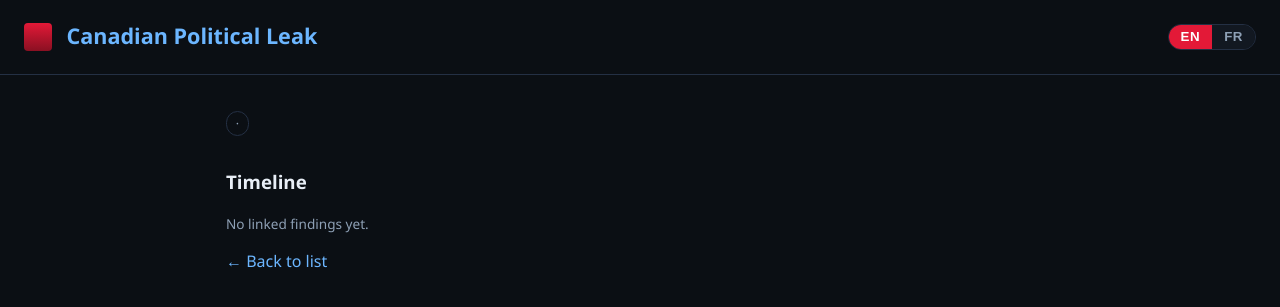
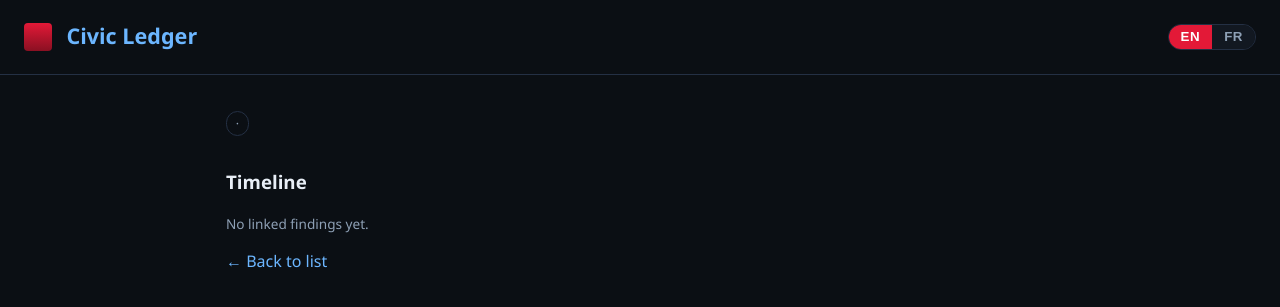
Before and after one commit to Orffyrus-Qc/civic-ledger, a FastAPI app: template app/app/templates/entity.html in a window 1280 px wide. Shown: the top 307 px of the page. Run offline with FastAPI, Linux system fonts and the light colour scheme; the template is opened without the code that fills it, so the values that code supplies are empty; parts of the project's set-up code (start-up, migrations or seed data) failed here and were passed over.

Commit message:
Rename the product to Civic Ledger.

```diff
--- a/app/app/__init__.py
+++ b/app/app/__init__.py
@@ -1 +1 @@
-"""Canadian Political Leak — public-source watchdog."""
+"""Civic Ledger — public-source watchdog."""
--- a/app/app/config.py
+++ b/app/app/config.py
@@ -40,7 +40,7 @@ NUM_CTX = _env_int("OLLAMA_NUM_CTX", 6144)
 STALE_HOURS = _env_int("STALE_HOURS", 12)
 USER_AGENT = _env(
     "CPL_USER_AGENT",
-    "CanadianPoliticalLeak/1.0 (+local-sandbox; public-records research; no-dox)",
+    "CivicLedger/1.0 (+local-sandbox; public-records research; no-dox)",
 )
 PARLIAMENT_SESSION = _env("PARLIAMENT_SESSION", "45-1")
 CONTRACTS_RESOURCE_ID = _env(
--- a/app/app/main.py
+++ b/app/app/main.py
@@ -61,7 +61,7 @@ async def lifespan(_app: FastAPI):
         scheduler.shutdown(wait=False)
 
 
-app = FastAPI(title="Canadian Political Leak", docs_url=None, redoc_url=None, lifespan=lifespan)
+app = FastAPI(title="Civic Ledger", docs_url=None, redoc_url=None, lifespan=lifespan)
 app.mount("/static", StaticFiles(directory=str(ROOT / "static")), name="static")
 
 
--- a/app/app/static/i18n.js
+++ b/app/app/static/i18n.js
@@ -1,6 +1,6 @@
 const I18N = {
   en: {
-    brand: "Canadian Political Leak",
+    brand: "Civic Ledger",
     tag: "Public-source watchdog · follow the money · promises vs. record",
     disclaimer:
       "Tracks public officials, parties, lobbyists, contracts, and published reporting. Private addresses, phones, SINs, and people-search dumps are blocked.",
@@ -114,7 +114,7 @@ const I18N = {
       "Local Docker sandbox · SearXNG :8888 · UI :8088 · GPU 1 / Qwen3 8B · extracted tables ≠ model prose",
   },
   fr: {
-    brand: "Fuite politique canadienne",
+    brand: "Civic Ledger",
     tag: "Chien de garde public · suivre l’argent · promesses vs. bilan",
     disclaimer:
       "Suit les élus, partis, lobbyistes, contrats et reportages publics. Adresses privées, téléphones, NAS et sites de recherche de personnes sont bloqués.",
--- a/app/app/templates/entity.html
+++ b/app/app/templates/entity.html
@@ -3,7 +3,7 @@
 <head>
   <meta charset="utf-8" />
   <meta name="viewport" content="width=device-width, initial-scale=1" />
-  <title>{{ entity.name }} · Canadian Political Leak</title>
+  <title>{{ entity.name }} · Civic Ledger</title>
   <link rel="stylesheet" href="/static/style.css" />
 </head>
 <body>
@@ -11,7 +11,7 @@
     <div class="brand">
       <div class="mark"></div>
       <div>
-        <h1><a href="/" data-i18n="brand">Canadian Political Leak</a></h1>
+        <h1><a href="/" data-i18n="brand">Civic Ledger</a></h1>
         <p class="tag">{{ entity.name }}</p>
       </div>
     </div>
--- a/app/app/templates/finding.html
+++ b/app/app/templates/finding.html
@@ -3,7 +3,7 @@
 <head>
   <meta charset="utf-8" />
   <meta name="viewport" content="width=device-width, initial-scale=1" />
-  <title>{{ item.title }} · Canadian Political Leak</title>
+  <title>{{ item.title }} · Civic Ledger</title>
   <link rel="stylesheet" href="/static/style.css" />
 </head>
 <body>
@@ -11,7 +11,7 @@
     <div class="brand">
       <div class="mark"></div>
       <div>
-        <h1><a href="/" data-i18n="brand">Canadian Political Leak</a></h1>
+        <h1><a href="/" data-i18n="brand">Civic Ledger</a></h1>
         <p class="tag"><span data-i18n="finding">Finding</span> #{{ item.id }}</p>
       </div>
     </div>
--- a/app/app/templates/index.html
+++ b/app/app/templates/index.html
@@ -3,7 +3,7 @@
 <head>
   <meta charset="utf-8" />
   <meta name="viewport" content="width=device-width, initial-scale=1" />
-  <title>Canadian Political Leak</title>
+  <title>Civic Ledger</title>
   <link rel="stylesheet" href="/static/style.css" />
 </head>
 <body>
@@ -11,7 +11,7 @@
     <div class="brand">
       <div class="mark" aria-hidden="true"></div>
       <div>
-        <h1 data-i18n="brand">Canadian Political Leak</h1>
+        <h1 data-i18n="brand">Civic Ledger</h1>
         <p class="tag" data-i18n="tag">Public-source watchdog · follow the money · promises vs. record</p>
       </div>
     </div>
--- a/docker-compose.yml
+++ b/docker-compose.yml
@@ -1,4 +1,4 @@
-# Canadian Political Leak — sandbox stack
+# Civic Ledger — sandbox stack
 # Internal network only. Host binds are 127.0.0.1.
 # LLM pinned to GPU 1 (RTX 3060) so GPU 0 video jobs stay untouched.
 
--- a/searxng/settings.yml
+++ b/searxng/settings.yml
@@ -1,8 +1,8 @@
-# Isolated SearXNG for Canadian Political Leak (JSON API, local only)
+# Isolated SearXNG for Civic Ledger (JSON API, local only)
 use_default_settings: true
 
 general:
-  instance_name: "CPL Search"
+  instance_name: "Civic Ledger Search"
   enable_metrics: false
 
 server:
```
Also changed, not shown: README.md, 9 other files.
